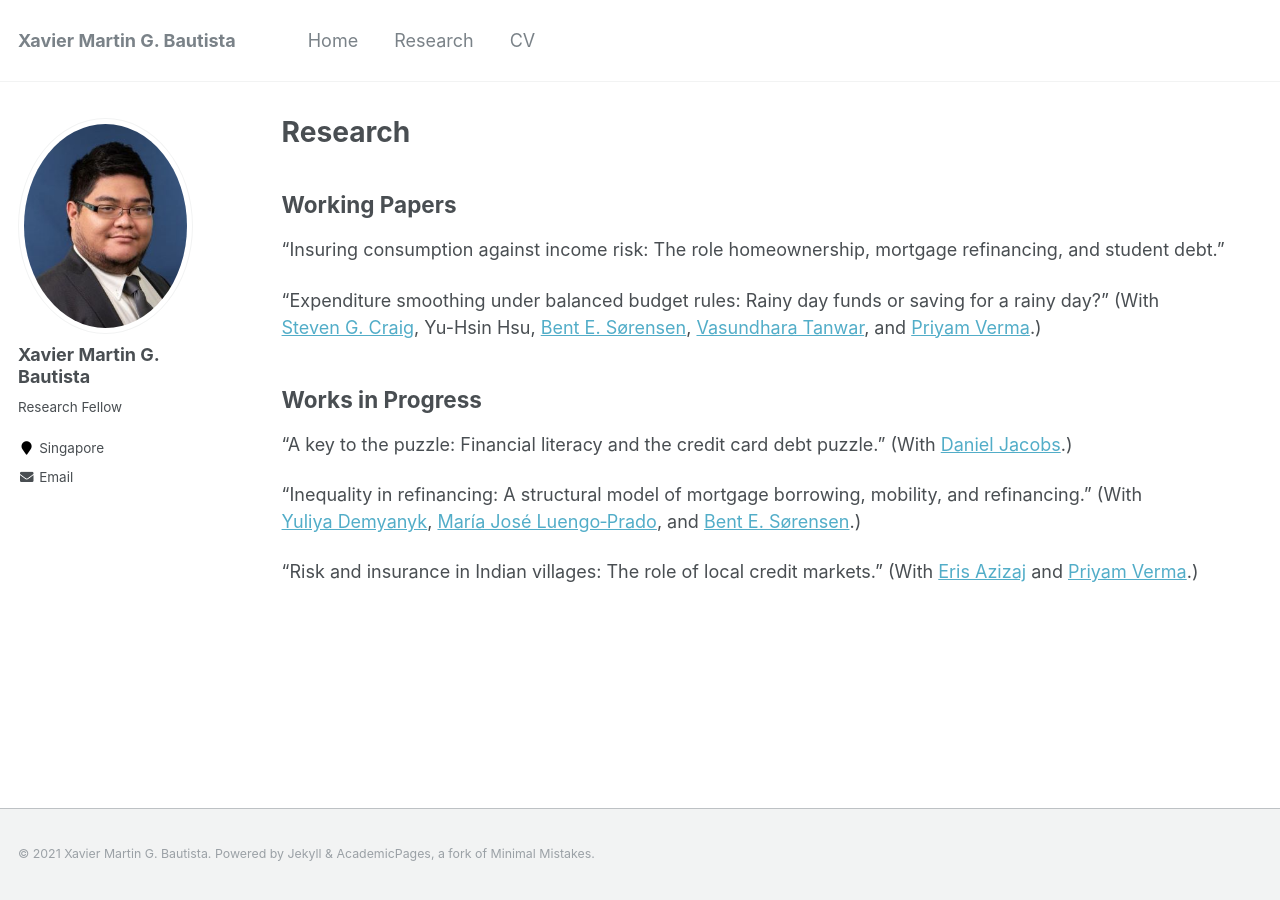
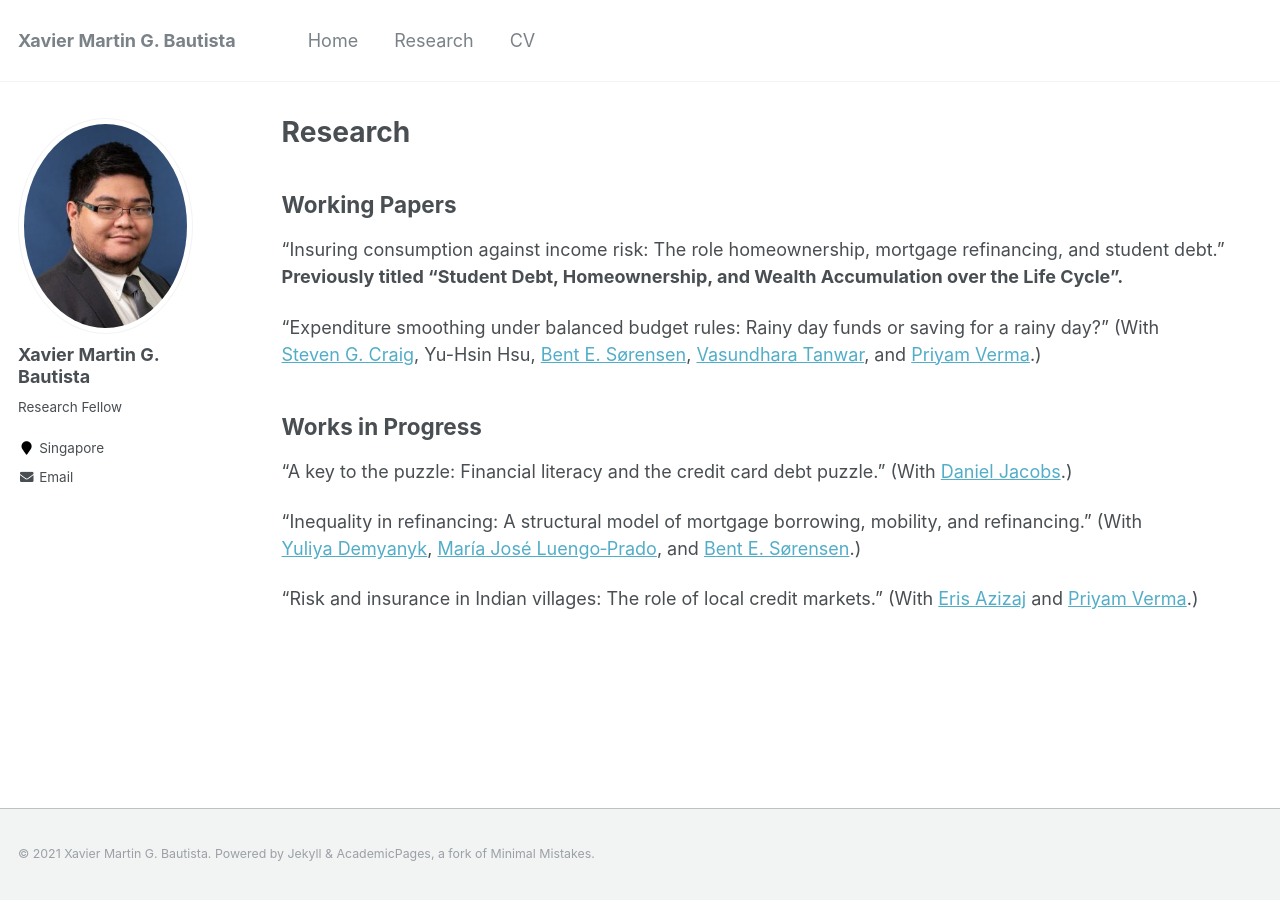
Before and after one commit to xmgbautista/xmgbautista.github.io, a Jekyll site: the page built from _pages/research.md, in a window 1280 px wide. Built offline with Jekyll 4.4.1, drawn with Linux system fonts in a browser that asks for light colours.

Commit message:
Update paper titles.

```diff
--- a/_pages/research.md
+++ b/_pages/research.md
@@ -7,7 +7,7 @@ author_profile: true
 
 ## Working Papers
 
-"Insuring consumption against income risk: The role homeownership, mortgage refinancing, and student debt."
+"Insuring consumption against income risk: The role homeownership, mortgage refinancing, and student debt." __Previously titled "Student Debt, Homeownership, and Wealth Accumulation over the Life Cycle".__
 <br>
 
 "Expenditure smoothing under balanced budget rules: Rainy day funds or saving for a rainy day?" (With [Steven&nbsp;G.&nbsp;Craig](https://www.uh.edu/class/economics/people/current-faculty/steve/), Yu-Hsin&nbsp;Hsu, [Bent&nbsp;E.&nbsp;S&oslash;rensen](https://uh.edu/~bsorense/), [Vasundhara&nbsp;Tanwar](https://sites.google.com/view/vasundharatanwar/home), and [Priyam&nbsp;Verma](https://sites.google.com/view/priyamverma/home).)
```
